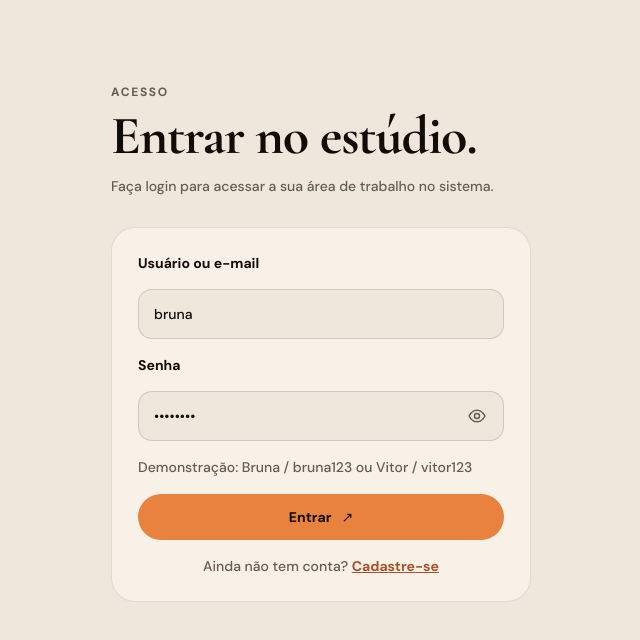
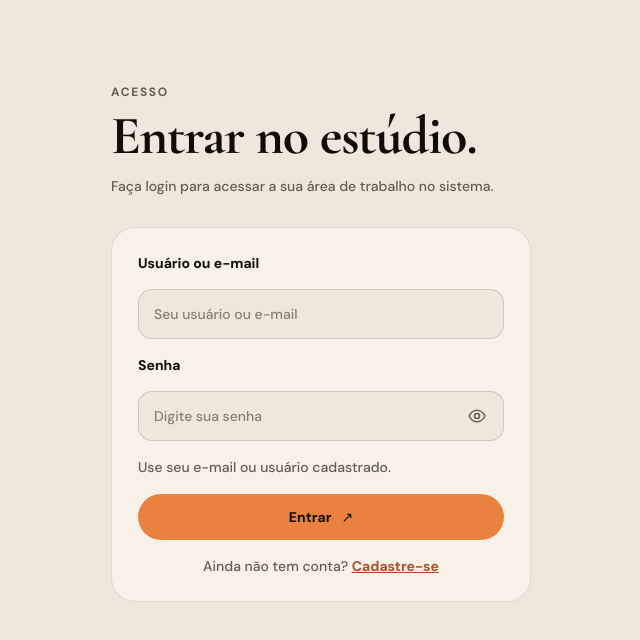
Before and after one commit to AlexRock1000/AvaliacaoBackend, a React (Vite) app in the folder frontend/: page / in a window 1280 px wide. Shown: the top 640 px of the page, without its empty margins (319-959 px from the left). Built offline with nearby package versions, Linux system fonts and the light colour scheme.

Commit message:
Remove credenciais pré-preenchidas do login

```diff
--- a/frontend/src/Aplicativo.jsx
+++ b/frontend/src/Aplicativo.jsx
@@ -1083,8 +1083,8 @@ function TelaFicha({ tatuagem, aoVoltar, aoSalvar, nomeRetorno = "agenda" }) {
 
 function TelaLogin({ aoEntrar }) {
   const [modoCadastro, definirModoCadastro] = useState(false);
-  const [username, definirUsername] = useState("bruna");
-  const [password, definirPassword] = useState("bruna123");
+  const [username, definirUsername] = useState("");
+  const [password, definirPassword] = useState("");
   const [nome, definirNome] = useState("");
   const [email, definirEmail] = useState("");
   const [senhaCadastro, definirSenhaCadastro] = useState("");
@@ -1202,7 +1202,7 @@ function TelaLogin({ aoEntrar }) {
         {modoCadastro ? <>
           <label htmlFor="confirmar-senha">Confirme sua senha</label>
           <input id="confirmar-senha" type={senhaVisivel ? "text" : "password"} autoComplete="new-password" value={confirmarSenha} onChange={(evento) => definirConfirmarSenha(evento.target.value)} minLength="8" maxLength="128" required placeholder="Digite a senha novamente" />
-        </> : <small className="ajuda-campo">Demonstração: Bruna / bruna123 ou Vitor / vitor123</small>}
+        </> : <small className="ajuda-campo">Use seu e-mail ou usuário cadastrado.</small>}
 
         {erro && <p className="aviso aviso-erro" role="alert">{erro}</p>}
 
```
